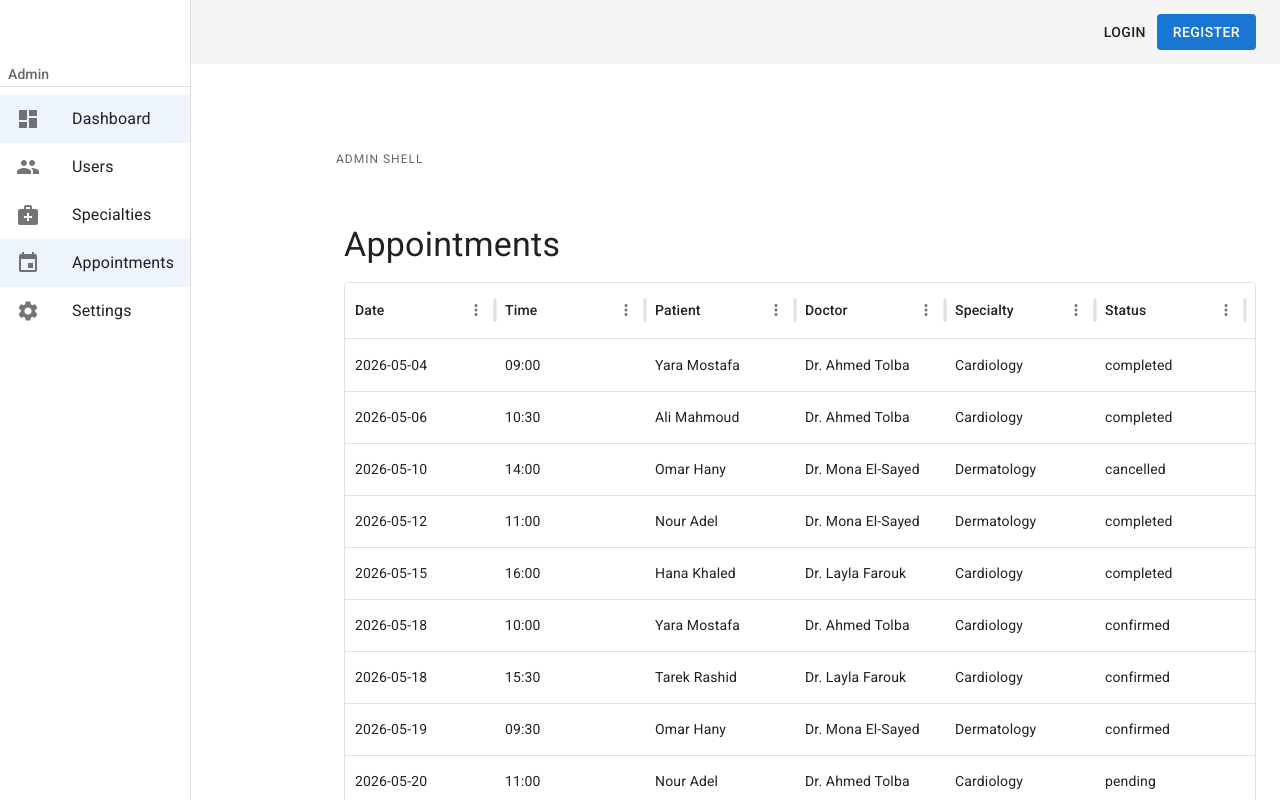
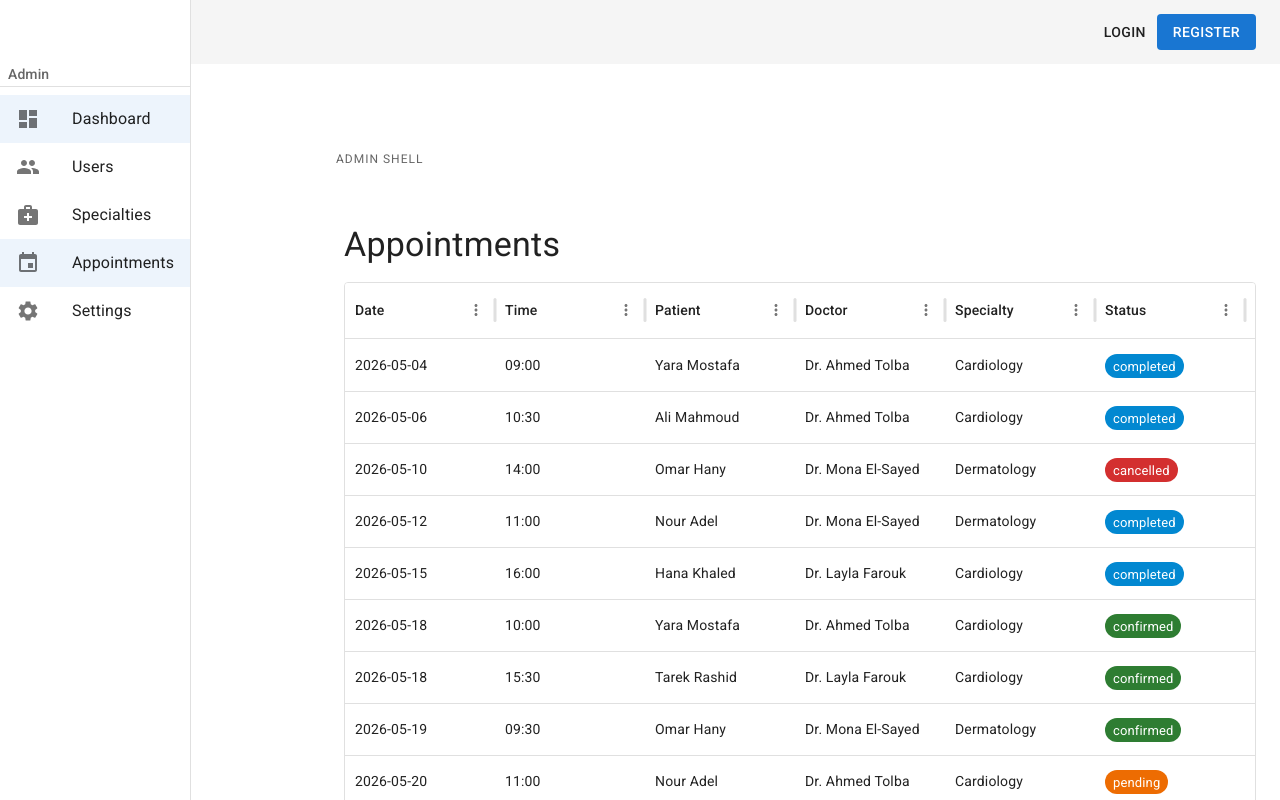
Before and after one commit to DevAbdoTolba/useCare, a React (Vite) app: page /admin/appointments in a window 1280 px wide. Shown: the top 800 px of the page. Built offline with nearby package versions, Linux system fonts and the light colour scheme; no server answers.

Commit message:
feat(admin) : added status chip in admin/appointments

```diff
--- a/src/pages/admin/AppointmentsPage.jsx
+++ b/src/pages/admin/AppointmentsPage.jsx
@@ -1,4 +1,4 @@
-import { Container, Typography ,Button} from '@mui/material';
+import { Container, Typography ,Button , Chip} from '@mui/material';
 import { DataGrid } from '@mui/x-data-grid';
 import {listAppointments, cancelAppointment} from '../../api/appointments';
 import {listUsers} from '../../api/users';
@@ -19,7 +19,21 @@ export default function AppointmentsPage() {
     { field: 'patient', headerName: 'Patient', width: 150 },
     { field: 'doctor', headerName: 'Doctor', width: 150 },
     { field: 'specialty', headerName: 'Specialty', width: 150 },
-    { field: 'status', headerName: 'Status', width: 150 },
+    {
+      field: 'status',
+      headerName: 'Status',
+      width: 150,
+      renderCell : (params) => {
+        const colorMap = {
+          pending : {color : 'warning'},
+          confirmed : {color : 'success'},
+          cancelled : {color : 'error'},
+          completed : {color : 'info'},
+        };
+        const {color} = colorMap[params.value] ?? {color : 'default'};
+        return <Chip label={params.value} color={color} size='small'/>;
+      }
+    },
     {
       field: 'actions',
       headerName: 'Actions',
@@ -71,7 +85,7 @@ useEffect(() => {
       {
         loading ? <LoadingSpinner/> :
           <>
-            <DataGrid rows={rows} columns={columns} sx={{ mt: 2 }} getRowId={(row) => row.id} />
+            <DataGrid rows={rows} columns={columns} sx={{ mt: 2 }} getRowId={(row) => row.id} colorr />
           </>
       }
     </Container>
```
